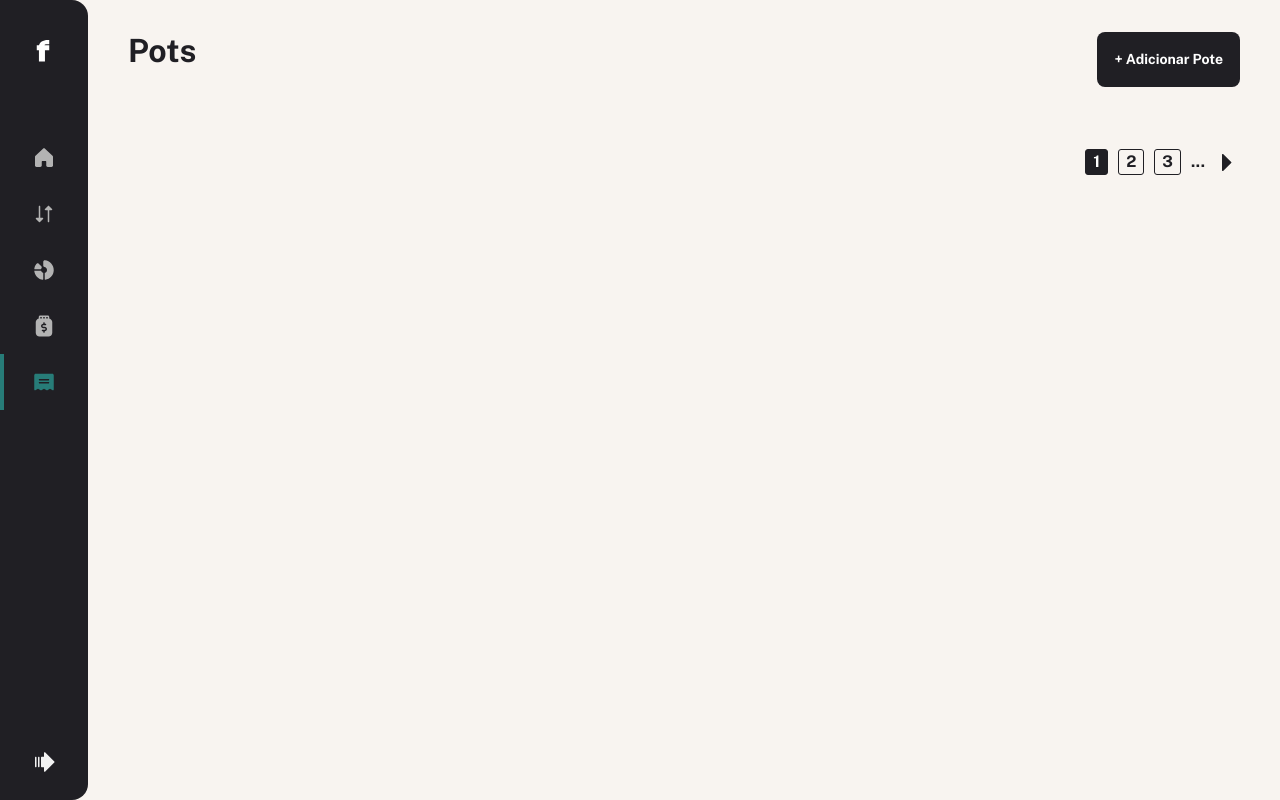
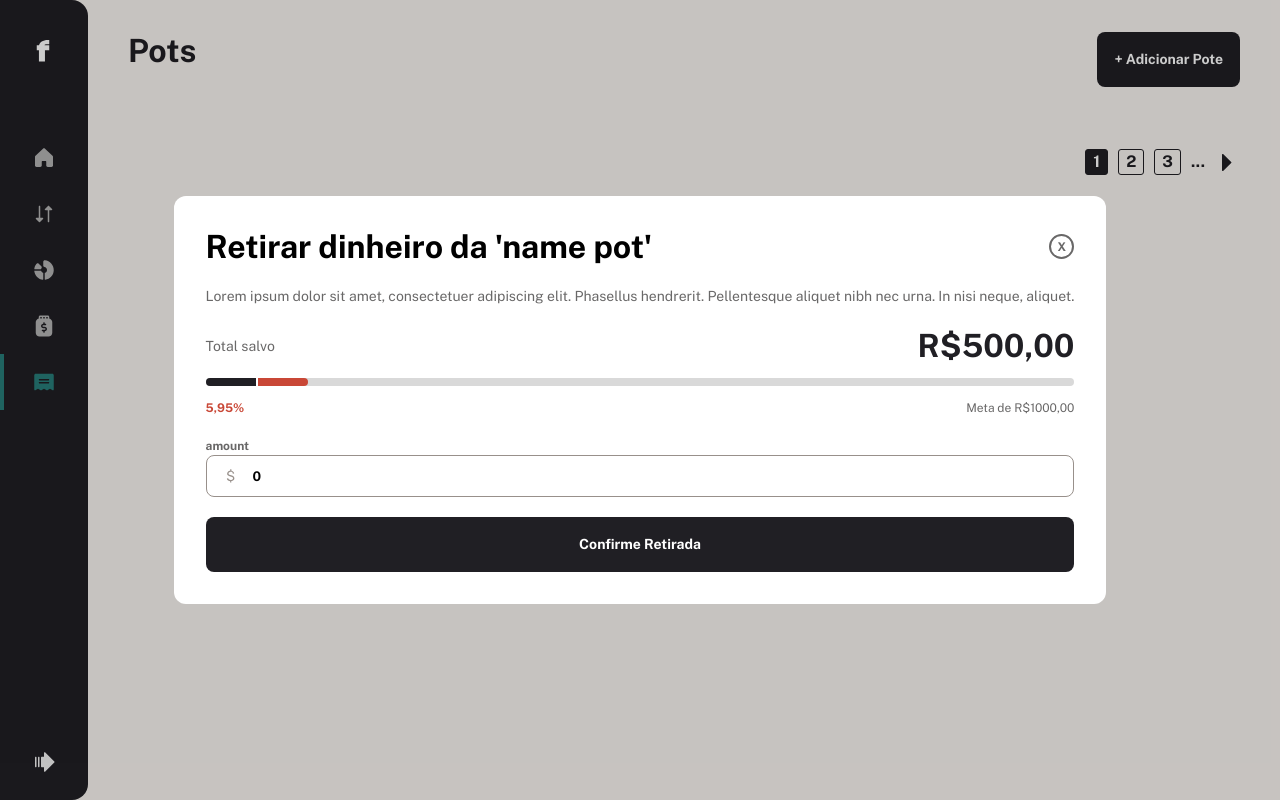
Before and after one commit to Telesgusouza/budget-few, a React (Vite) app: page /pots in a window 1280 px wide. Built offline with nearby package versions, Linux system fonts and the light colour scheme.

Commit message:
modal WithdrawOrAdd

```diff
--- a/src/components/Inputs/Input/index.tsx
+++ b/src/components/Inputs/Input/index.tsx
@@ -8,7 +8,7 @@ import eyeImage from '../../../assets/icons/eye.png';
 import dollarSignimage from '../../../assets/icons/dollar-sign.svg';
 
 interface IInput {
-    type?: "text" | "password" | "email" | "number";
+    type?: "text" | "password" | "email" | "number" | "target";
     label: string;
     value: string | number;
     wrong: boolean;
@@ -17,7 +17,6 @@ interface IInput {
     onBlur?: (e: React.FocusEvent<HTMLInputElement>) => void;
     onFocus?: (e: React.FocusEvent<HTMLInputElement>) => void;
 
-    typeInput?: "basic" | "target" | "password";
     onToggleShowPassword?: (show: boolean) => void;
 }
 
@@ -32,7 +31,7 @@ export default function Input({
 
     onToggleShowPassword,
     wrong = false,
-    typeInput = "basic"
+    // typeInput = "basic"
 }: IInput) {
 
     const [showPassword, setShowPassword] = useState(false);
@@ -59,10 +58,12 @@ export default function Input({
             <span className='text_present_5_bold' >{label}</span>
 
             <div
-                className={typeInput === "target" ? 'target_input' : 'password_input'}
+                className={
+                    type === "target" ? 'target_input' :
+                    type === "password" ? 'password_input' : ""}
             >
 
-                {typeInput === "target" && (
+                {type === "target" && (
                     <>
                         <img
                             src={dollarSignimage}
--- a/src/components/modals/ModalOperation/index.tsx
+++ /dev/null
@@ -1,10 +0,0 @@
-import * as Styled from './styled';
-
-export default function ModalOperation() {
-
-    return (
-        <Styled.Container>
-            <h1>Ainda será criado, tenha calma</h1>
-        </Styled.Container>
-    )
-}
--- a/src/components/modals/ModalOperation/styled.ts
+++ /dev/null
@@ -1,5 +0,0 @@
-import styled from "styled-components";
-
-export const Container = styled.section`
-    display: none;
-`;
--- a/src/components/modals/ModalPot/style.ts
+++ b/src/components/modals/ModalPot/style.ts
@@ -5,18 +5,11 @@ interface IProps {
 }
 
 export const Container = styled.div<IProps>`
-    position: fixed;
-    z-index: 999;
-
-    width: 100%;
-    height: 100%;
 
     display: ${props => props.show == "view" ? "flex" : "none"};
     align-items: center;
     justify-content: center;
 
-    padding: 20px;
-    background-color: rgba(0, 0, 0, .2);
 
     article {
 
--- /dev/null
+++ b/src/components/modals/WithdrawOrAdd/index.tsx
@@ -0,0 +1,64 @@
+import Button from '../../Button';
+import Input from '../../Inputs/Input';
+import * as Styled from './style';
+
+export default function WithdrawOrAdd() {
+
+    /*
+
+    + chegar adaptagem a diferentes tamanhos de tela (de acordo com o figma)
+
+    + trazer as informações
+    + fazer a operação
+
+    */
+
+    return (
+        <Styled.Container
+            className='background_modal'
+            view='view' >
+
+            <Styled.Content
+                className='card'>
+
+
+                <div className='header_modal' >
+                    <h3
+                        className='text_present_1' >Retirar dinheiro da 'name pot'</h3>
+                    <span className='text_present_5_bold' >X</span>
+                </div>
+
+                <p className='text_present_4' >
+                    Lorem ipsum dolor sit amet, consectetuer adipiscing elit. Phasellus  hendrerit. Pellentesque aliquet nibh nec urna. In nisi neque, aliquet.
+                </p>
+
+
+                <Styled.ChartAndBar >
+
+                    <div className='between' >
+                        <span className='text_present_4' >Total salvo</span>
+                        <strong className='text_present_1' >R$500,00</strong>
+                    </div>
+
+                    <Styled.Bar
+                        operation='withdraw'
+                    />
+
+                    <div className='between' >
+                        <span className='text_present_5_bold red' >5,95%</span>
+                        <span className='text_present_5' >Meta de R$1000,00</span>
+                    </div>
+
+                </Styled.ChartAndBar>
+
+                <Input label='amount' onChange={() => {}} value={0} wrong={false} type='target' />
+
+                <Button>
+                    Confirme Retirada
+                </Button>
+
+            </Styled.Content>
+
+        </Styled.Container>
+    )
+}
--- /dev/null
+++ b/src/components/modals/WithdrawOrAdd/style.ts
@@ -0,0 +1,101 @@
+import styled from "styled-components";
+
+interface IProps {
+    view: "view" | "hidden"
+}
+
+interface IBar {
+    operation: "add" | "withdraw";
+}
+
+export const Container = styled.div<IProps>`
+    display: flex;
+    flex-direction: column;
+    justify-content: center;
+    align-items: center;
+`;
+
+export const Content = styled.div`
+    /* max-width: 560px; */
+    width: fit-content;
+
+    display: grid;
+    grid-template-columns: 1fr;
+    grid-gap: 20px;
+
+    p {
+        color: var(--grey_500);
+
+    }
+`;
+
+export const ChartAndBar = styled.div`
+
+    display: grid;
+    grid-template-columns: 1fr;
+    grid-gap: 13px;
+
+    div {
+
+        span {
+            color: var(--grey_500);
+        }
+
+        strong {
+            color: var(--grey_900);
+        }
+    }
+
+    .between {
+        display: flex;
+        flex-direction: row;
+        justify-content: space-between;
+        grid-gap: 15px;
+
+        align-items: center;
+    }
+
+    .red {
+        color: var(--red);
+    }
+
+    .green {
+        color: var(--green);
+    }
+`;
+
+export const Bar = styled.div<IBar>`
+    background-color: #d9d9d9;
+    height: 8px;
+    border-radius: 5px;
+
+    position: relative;
+
+    display: flex;
+    flex-direction: row;
+    justify-content: start;
+
+    &::before {
+        content: "";
+        height: 100%;
+        width: 50px;
+
+        background-color: var(--grey_900);
+
+        border-end-start-radius: 5px;
+        border-top-left-radius: 5px;
+
+        border-right: 2px solid var(--white);
+    }
+
+    &::after {
+        content: "";
+        height: 100%;
+        width: 50px;
+        /* background-color: var(--red); */
+        background-color: ${props => props.operation === "add" ? 'var(--green)' : 'var(--red)'};
+
+        border-end-end-radius: 5px;
+        border-top-right-radius: 5px;
+    }
+`;
--- a/src/index.css
+++ b/src/index.css
@@ -126,6 +126,46 @@ button {
   animation: isLoading 1s linear infinite;
 }
 
+.background_modal {
+  width: 100%;
+  height: 100%;
+
+  position: fixed;
+  z-index: 999;
+
+  padding: 20px;
+  background-color: rgba(0, 0, 0, .2);
+}
+
+.header_modal {
+  display: flex;
+  flex-direction: row;
+  justify-content: space-between;
+  align-items: center;
+
+  grid-gap: 25px;
+
+}
+
+
+.header_modal span {
+  display: flex;
+  justify-content: center;
+  align-items: center;
+
+  width: 25px;
+  height: 25px;
+  border: 2px solid var(--grey_500);
+  border-radius: 50%;
+  color: var(--grey_500);
+
+  cursor: pointer;
+}
+
+.header_modal strong {
+  color: var(--grey_900);
+}
+
 /* TYPOGRAPHY */
 
 .text_present_1 {
--- a/src/pages/PotInfo/index.tsx
+++ b/src/pages/PotInfo/index.tsx
@@ -6,7 +6,7 @@ import * as Styled from './style';
 
 import TinyLine from '../../components/TinyLine';
 import Button from '../../components/Button';
-import ModalOperation from '../../components/modals/ModalOperation';
+// import ModalOperation from '../../components/modals/ModalOperation';
 import InputAccordion from '../../components/Inputs/InputAccordion';
 
 import axios from 'axios';
@@ -223,7 +223,6 @@ export default function PotInfo() {
                         <ModalPot modal='edit' onShow={setShowModalPot} close={showModalPot} />
                     </Suspense>
 
-                    <ModalOperation />
 
                     <Styled.BackPage onClick={backPage} >
 
--- a/src/pages/Pots/index.tsx
+++ b/src/pages/Pots/index.tsx
@@ -10,6 +10,8 @@ import baseurl from '../../../baseurl';
 import PaginationInput from '../../components/Inputs/PaginationInput';
 import { IPot } from '../../config/interfaces';
 import { calculatePercentage, formatNumber } from '../../config/utils';
+import WithdrawOrAdd from '../../components/modals/WithdrawOrAdd';
+// import WithdrawOrAdd from '../../components/modals/WithdrawOrAdd';
 
 /*
 
@@ -90,7 +92,12 @@ export default function Pots() {
     return (
         <Styled.Container>
 
-            <ModalPot close={viewModal} modal='add' onShow={() => setViewModal(viewModal)} />
+            <ModalPot
+                close={viewModal}
+                modal='add'
+                onShow={() => setViewModal(viewModal)} />
+
+            <WithdrawOrAdd />
 
             <Menu />
 
@@ -103,8 +110,44 @@ export default function Pots() {
 
                 <ul className='listPots' >
 
+{/*
+                <li className='card' >
+                            <div className='between' >
 
+                                <h2 className='text_present_2' >pot.title</h2>
 
+                                <div className="threePoints">
+                                    <div />
+                                    <div />
+                                    <div />
+                                </div>
+
+                            </div>
+
+                            <Styled.PotChartAndBar>
+
+                                <div >
+                                    <span className='text_present_4' >Total salvo</span>
+                                    <strong className='text_present_1' >R$10</strong>
+                                </div>
+
+                                <Styled.Bar
+                                    percentage={Number(`${calculatePercentage(10, 100)}`)}
+                                />
+
+                                <div>
+                                    <span className='text_present_5_bold' >10%</span>
+                                    <span className='text_present_5' >Meta de R$1000</span>
+                                </div>
+
+                            </Styled.PotChartAndBar>
+
+                            <div className="containerBtn">
+                                <Button type='submit' order='secondary' >+Adicionar dinheiro</Button>
+                                <Button order='secondary' >Retirar</Button>
+                            </div>
+
+                        </li> */}
 
                     {listPots.length > 0 ? listPots.map((pot: IPot) => (
                         <li className='card' key={pot.id} >
@@ -129,7 +172,7 @@ export default function Pots() {
 
                                 <Styled.Bar
                                     percentage={Number(`${calculatePercentage(pot.earnedValue, pot.goal)}`)}
-                                    />
+                                />
 
                                 <div>
                                     <span className='text_present_5_bold' >{calculatePercentage(pot.earnedValue, pot.goal)}%</span>
```
Also changed, not shown: src/components/modals/ModalPot/index.tsx (+10 -6 lines).
